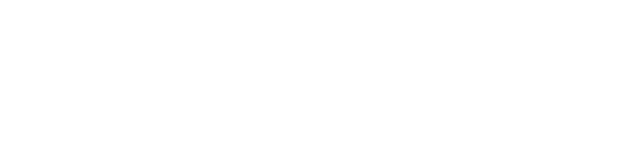
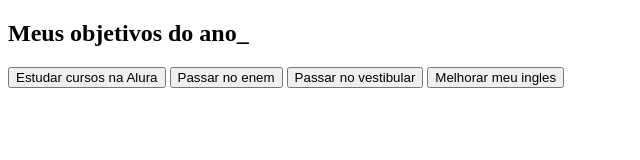
Before and after one commit to muni0112/projetoterceiroewilson, a plain HTML site: page index.html in a window 1280 px wide. Shown: the whole page, without its empty margins (0-640 px from the left). Drawn offline with Linux system fonts and the light colour scheme.

Commit message:
objetivosdoano

```diff
--- a/index.html
+++ b/index.html
@@ -3,10 +3,17 @@
 <head>
     <meta charset="UTF-8">
     <meta name="viewport" content="width=device-width, initial-scale=1.0">
-    <title>Obletivos do ano</title>
-    <link rel="stylesheet" href="style.css>
+    <title>Meus obletivos do ano</title>
+    <link rel="stylesheet" href="style.css">
 </head>
 <body>
-
+   <section class="conteudo-principal"></section>
+   <h2 class="titulo-principal">Meus objetivos do ano_</h2>
+   <div class="botoes">
+    <button class="botao">Estudar cursos na Alura</button>
+    <button class="botao">Passar no enem</button>
+    <button class="botao">Passar no vestibular</button>
+    <button class="botao">Melhorar meu ingles</button>
+   </div>
 </body>
 </html>
--- a/style.css
+++ b/style.css
@@ -0,0 +1,3 @@
+:root{
+    --cor-de-fundo:#D750ED;
+}
```
